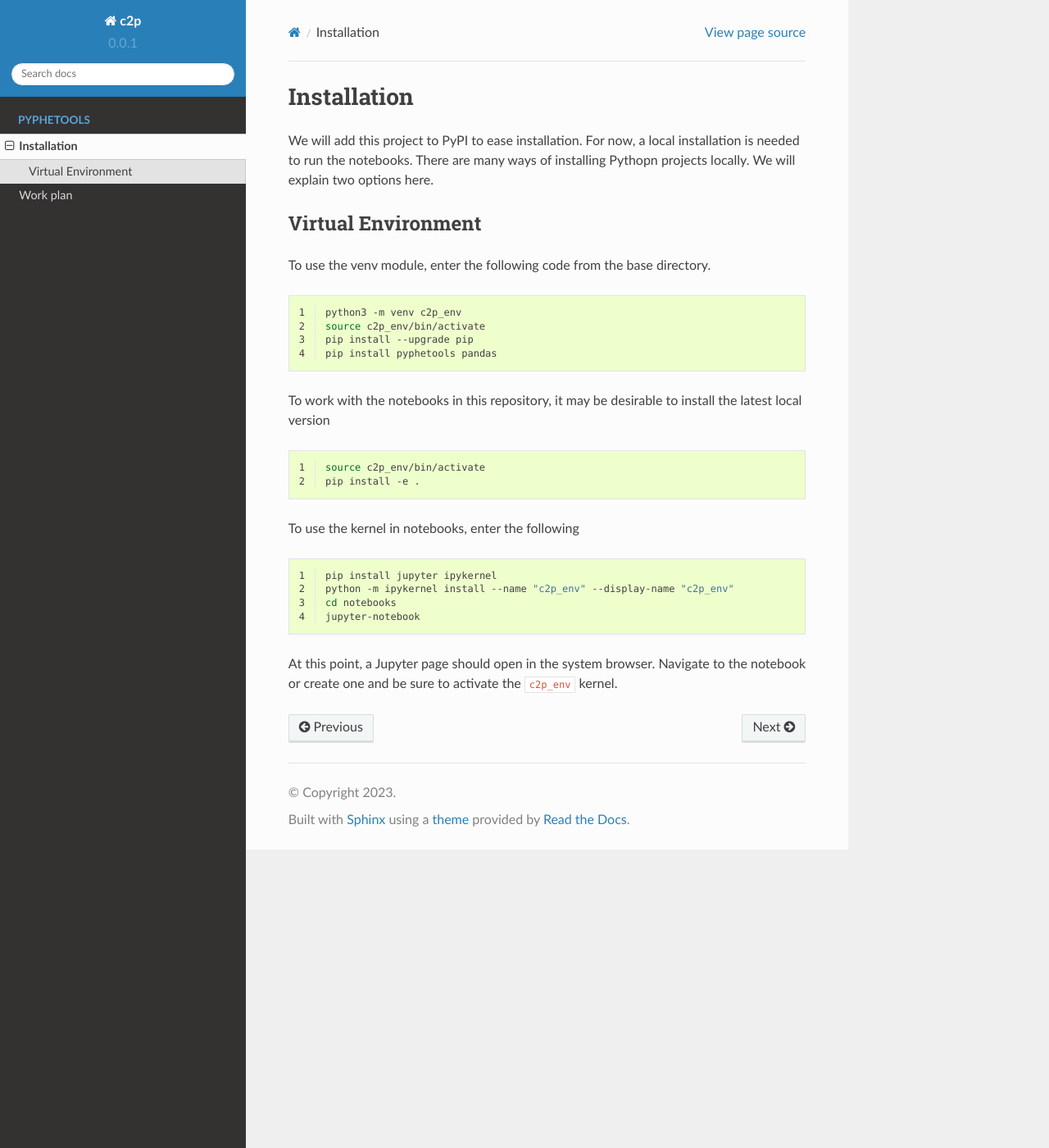
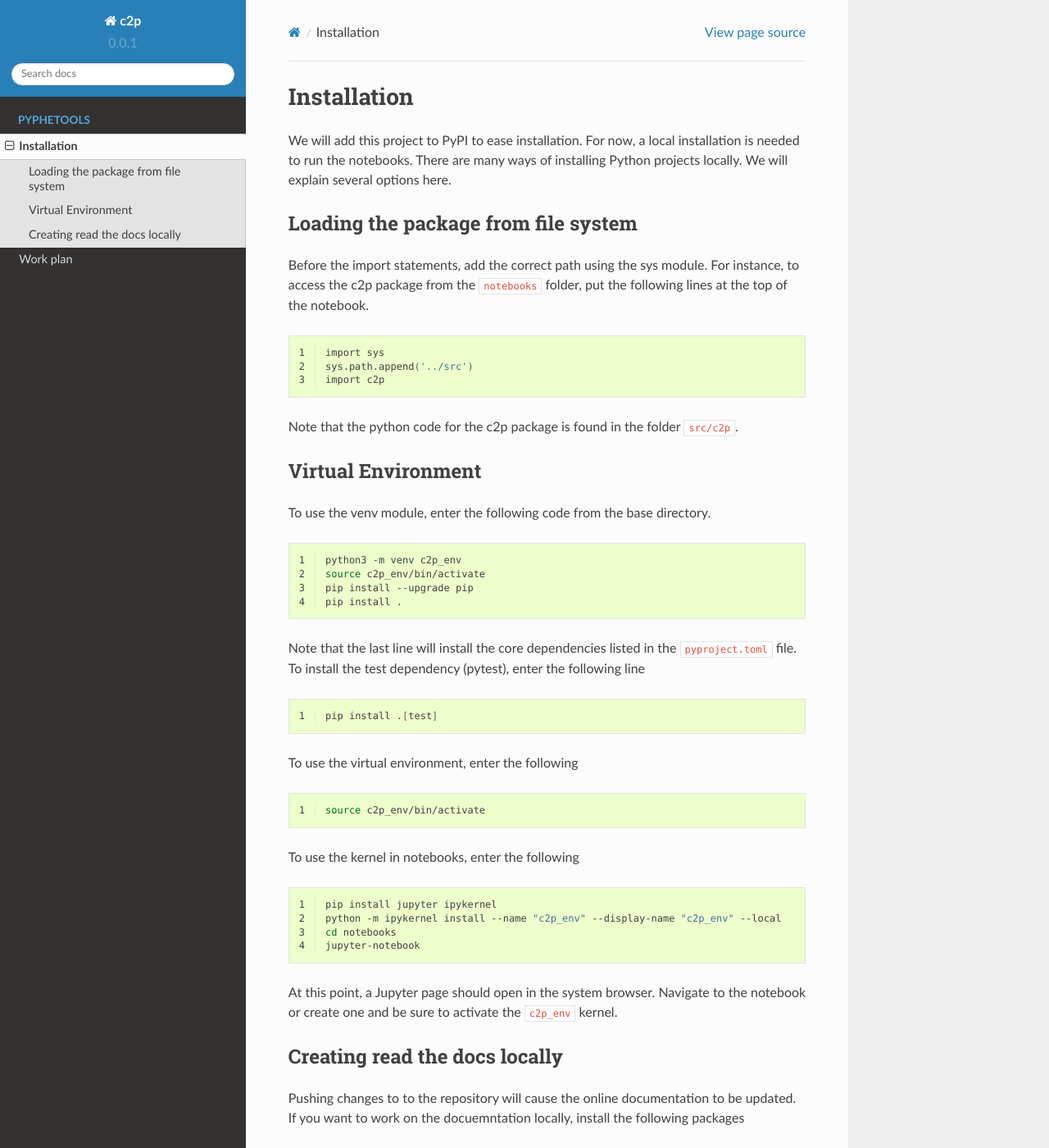
Before and after one commit to monarch-initiative/oncoexporter, a Sphinx documentation site: the page built from docs/installation.rst, in a window 1280 px wide and 1400 px high. Shown: the whole window at 82% size. Built offline with Sphinx 7.4.7 and the Read the Docs theme 2.0.0, drawn with Linux system fonts in a browser that asks for light colours; pages that are not in the unit, such as notebooks, are missing from menus; some of the changed text lies outside the part shown.

Commit message:
fixing pyproject.toml

```diff
--- a/docs/installation.rst
+++ b/docs/installation.rst
@@ -5,7 +5,24 @@
 ============
 
 We will add this project to PyPI to ease installation. For now, a local installation is needed to run the notebooks.
-There are many ways of installing Pythopn projects locally. We will explain two options here.
+There are many ways of installing Python projects locally. We will explain several options here.
+
+
+
+Loading the package from file system
+^^^^^^^^^^^^^^^^^^^^^^^^^^^^^^^^^^^^
+
+Before the import statements, add the correct path using the sys module. For instance, to access the c2p
+package from the ``notebooks`` folder, put the following lines at the top of the notebook.
+
+.. code-block:: shell
+   :linenos:
+
+   import sys
+   sys.path.append('../src')
+   import c2p
+
+Note that the python code for the c2p package is found in the folder ``src/c2p``.
 
 
 Virtual Environment
@@ -20,16 +37,23 @@
    python3 -m venv c2p_env
    source c2p_env/bin/activate
    pip install --upgrade pip
-   pip install pyphetools pandas
+   pip install .
 
-To work with the notebooks in this repository, it may be desirable to install the latest local version
+Note that the last line will install the core dependencies listed in the ``pyproject.toml`` file.
+To install the test dependency (pytest), enter the following line
+
+.. code-block:: shell
+   :linenos:
+
+   pip install .[test]
+
+
+To use the virtual environment, enter the following
 
 .. code-block:: shell
    :linenos:
 
    source c2p_env/bin/activate
-   pip install -e .
-
 
 To use the kernel in notebooks, enter the following
 
@@ -37,9 +61,25 @@
    :linenos:
 
    pip install jupyter ipykernel
-   python -m ipykernel install --name "c2p_env" --display-name "c2p_env"
+   python -m ipykernel install --name "c2p_env" --display-name "c2p_env" --local
    cd notebooks
    jupyter-notebook
 
 At this point, a Jupyter page should open in the system browser. Navigate to the notebook or create one and be sure
 to activate the ``c2p_env`` kernel.
+
+
+Creating read the docs locally
+^^^^^^^^^^^^^^^^^^^^^^^^^^^^^^
+
+Pushing changes to to the repository will cause the online documentation to be updated. If you want
+to work on the docuemntation locally, install the following packages
+
+.. code-block:: shell
+   :linenos:
+
+   pip install sphinx sphinx-rtd-theme
+   # to create documentation do the following
+   cd docs
+   make html
+   # this will create HTML pages in the docs/_build/html folder
--- a/pyproject.toml
+++ b/pyproject.toml
@@ -7,7 +7,7 @@
 
 
 [tool.setuptools.packages.find]
-where = ["."]
+where = ["./src"]
 exclude = ["notebooks", "test"]
 
 [project]
@@ -37,7 +37,8 @@
     "pandas",
     "phenopackets",
     "protobuf",
-    "requests"
+    "requests",
+    "cdapython@git+https://github.com/CancerDataAggregator/cda-python"
 ]
 [project.optional-dependencies]
 test = ["pytest"]
```
Also changed, not shown: c2p/__init__.py (deleted).
